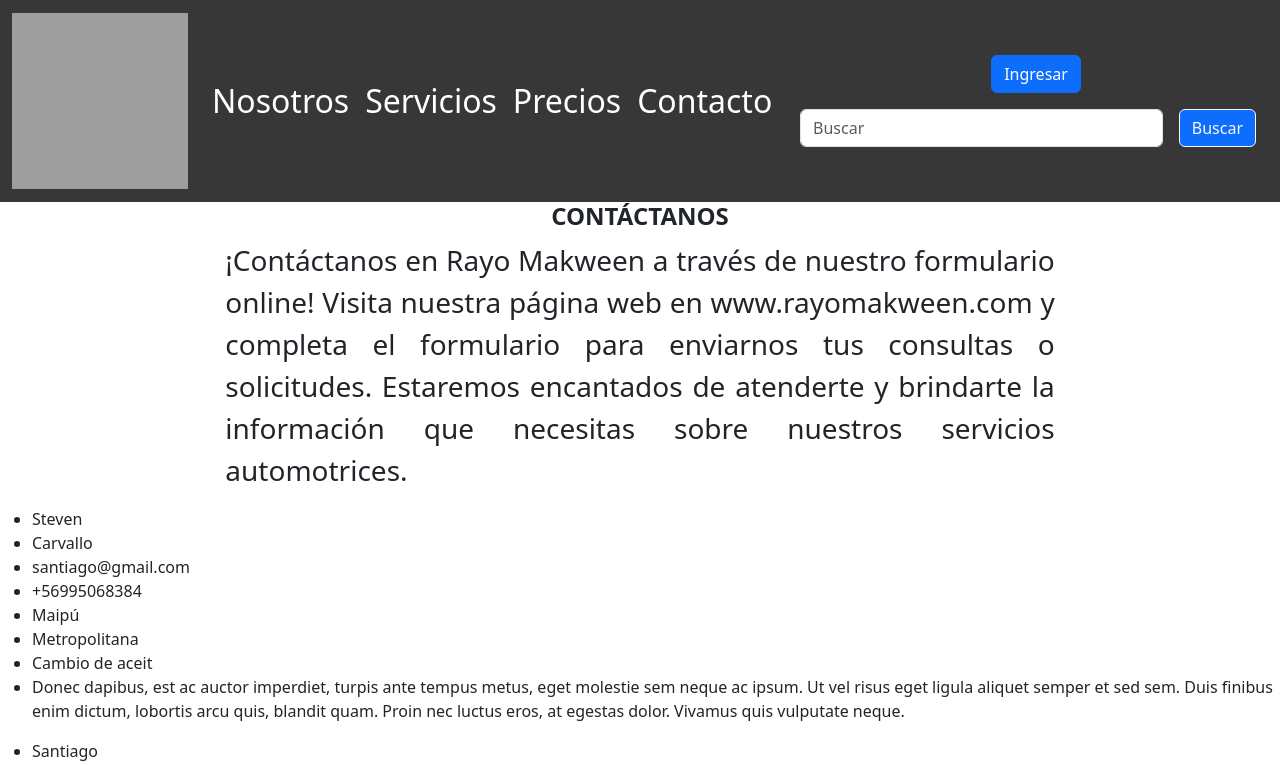
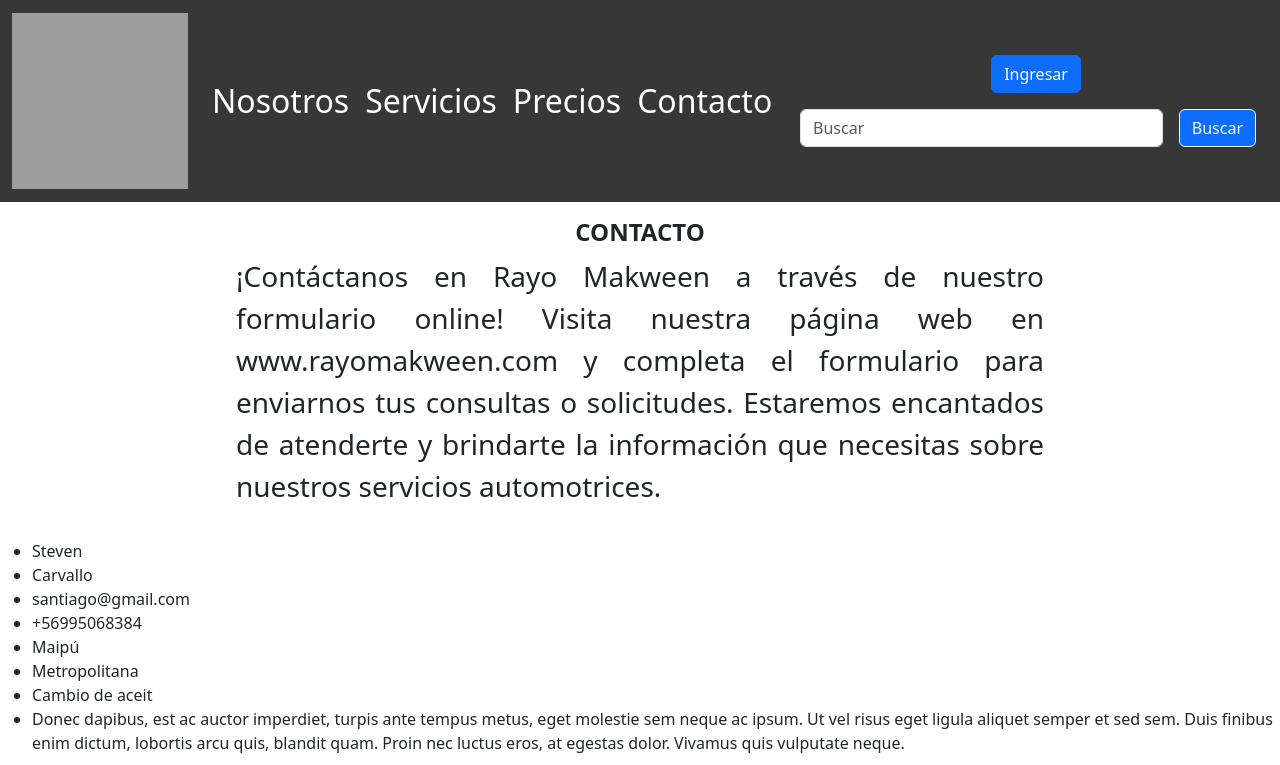
Before and after one commit to secarvallo/MYPROJECT_2023, a Django app: page /contacto in a window 1280 px wide. Shown: the top 765 px of the page. Run offline with Django 4.2, Linux system fonts and the light colour scheme; data comes from the database, SQL or seed files in the repository; some libraries are stand-ins or nearby versions; grey boxes are pictures that could not be loaded.

Commit message:
se modifica texto contacto update_04-07-2023_0118

```diff
--- a/rayoMakween/templates/rayoMakween/contacto.html
+++ b/rayoMakween/templates/rayoMakween/contacto.html
@@ -3,19 +3,14 @@
 {% block content %}
 <!--CONTACTO-->
 <div class="container-fluid">
-  <div class="row text-center">
-    <div class="col col-2"></div>
-      <div class="col col-8 fs-3" style=" text-align: justify;">
-          <h4 class="text-center fw-bold">CONTÁCTANOS</h4>
-          <!--<p>En Rayo Makween, nos preocupamos por ofrecerte servicios automotrices de calidad a precios competitivos. Nuestros servicios tienen tarifas accesibles y
-              estamos constantemente ofreciendo promociones y descuentos especiales para brindarte un mayor valor por tu dinero. </p>
-          -->
-          <p>
-              ¡Contáctanos en Rayo Makween a través de nuestro formulario online! Visita nuestra página web en www.rayomakween.com y completa el formulario para enviarnos
-                tus consultas o solicitudes. Estaremos encantados de atenderte y brindarte la información que necesitas sobre nuestros servicios automotrices.
+  <div class="row p-3">
+      <div class="col col-md-8 col-10 mx-auto fs-3 ">
+          <h4 class="text-center fw-bold ">CONTACTO</h4>
+          <p style="text-align: justify">
+            ¡Contáctanos en Rayo Makween a través de nuestro formulario online! Visita nuestra página web en www.rayomakween.com y completa el formulario para enviarnos
+            tus consultas o solicitudes. Estaremos encantados de atenderte y brindarte la información que necesitas sobre nuestros servicios automotrices.
           </p>
       </div>
-    <div class="col col-2"></div>
   </div>
 </div>
 {% for i in formularios %}
```
